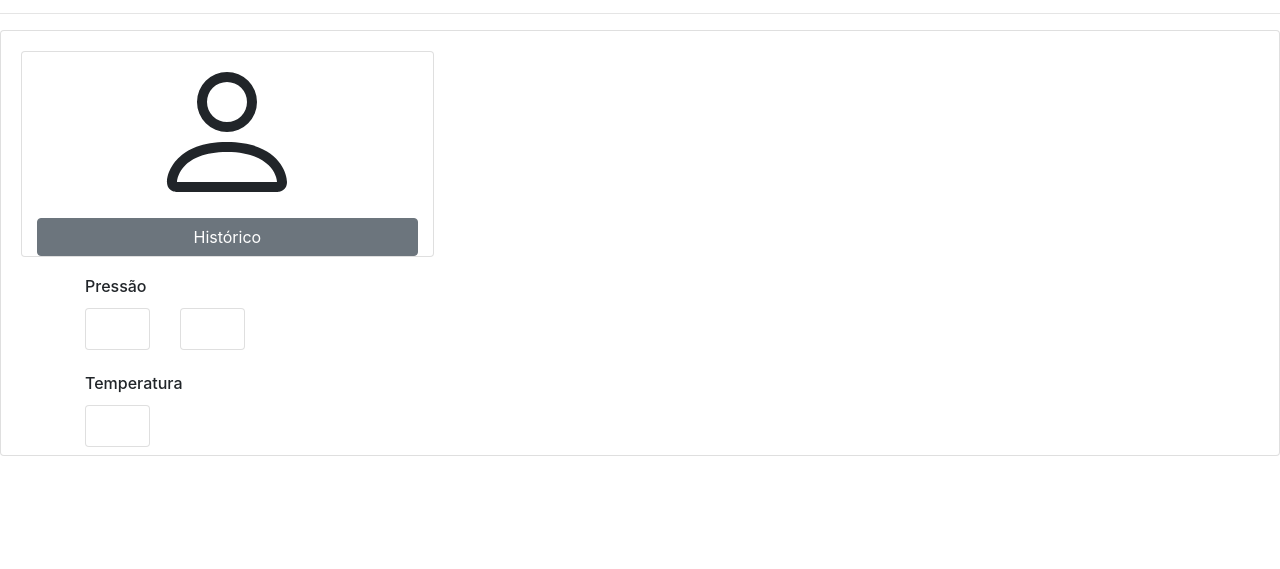
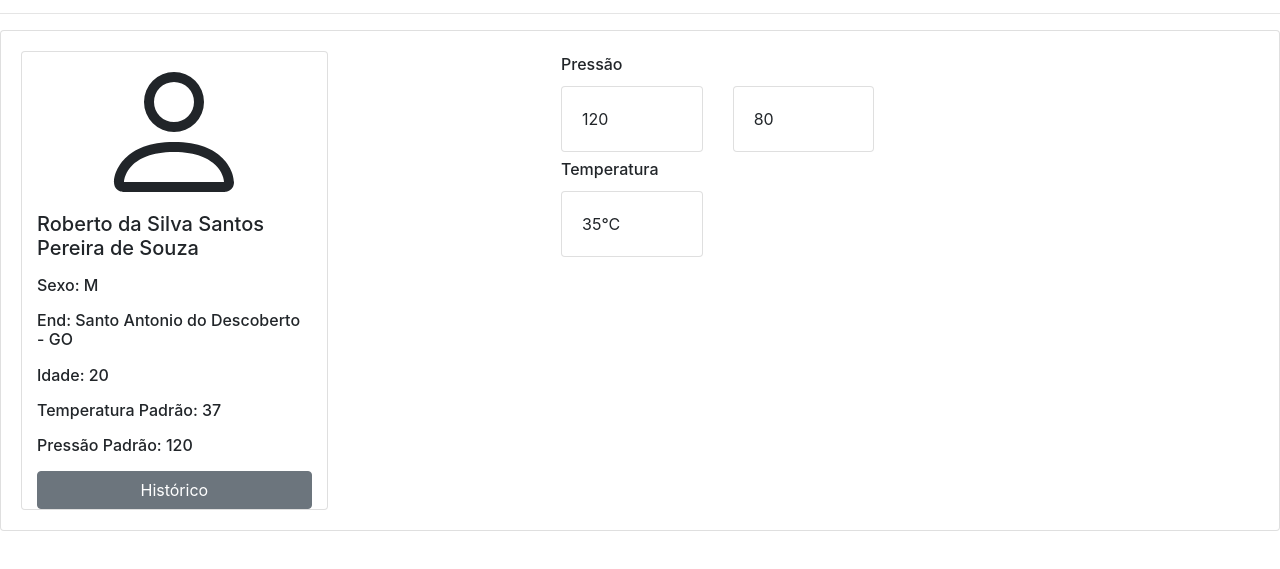
Before and after one commit to jppsantos/HopestarRosa, a plain HTML site: page html/MonitoringScreen.html in a window 1280 px wide. Shown: the part 51-620 px from the top of the page. Drawn offline with nearby package versions, Linux system fonts and the light colour scheme; files whose address does not match are found by name.

Commit message:
Tela de Monitoramento (Front-end)

```diff
--- a/html/MonitoringScreen.html
+++ b/html/MonitoringScreen.html
@@ -1,42 +1,22 @@
-<!DOCTYPE html>
 <html>
-	<meta charset="utf-8">
   <head>
     <script type="text/javascript" src="script/HistoricScreen.js"></script>
     <link rel="stylesheet" href="https://maxcdn.bootstrapcdn.com/bootstrap/4.0.0/css/bootstrap.min.css">
 	  <script src="https://ajax.googleapis.com/ajax/libs/jquery/3.4.1/jquery.min.js"></script>
     <script src="https://cdnjs.cloudflare.com/ajax/libs/popper.js/1.16.0/umd/popper.min.js"></script>
     <script src="https://maxcdn.bootstrapcdn.com/bootstrap/4.4.1/js/bootstrap.min.js"></script>
-	<title>HopStar</title>
+	   <meta charset="UTF-8">
+
+    <title>Monitoramento</title>
   </head>
   <body>
 		<h1>HopStar</h1>
 		<hr />
-	<script type="text/javascript" src="seu_jquery.js"></script>
 
-	 <script type="text/javascript">
-
-	 /*$(function(){
-			$.ajax({
-				 url: '', // página da requisição externa
-				 type: 'GET',
-
-				 // parâmetro "html" vem com o conteúdo da página completo
-				 success: function(html) {
-
-					 var nomePaciente = $(html).find('h4');
-					 $("#nomePaciente").html(nomePaciente); // Pega  o nome do paciente na pagina de pacientes
-
-					 var dadosPaciente = $(html).find('h5'); // Pega o nome do paciente na pagina de pacientes
- 					$("#dadosPaciente").html(dadosPaciente);
-
-			 }
-		 });
-	 });
-
-	 </script>
-	<div class = "card">
-			<div class = "card-body">
+		<div class="card">
+		<div class="row">
+			<div class="col-sm-5">
+				<div class = "card-body" style="width: 60rem;">
 					<div class="card col-sm-4">
 						<div class="text-center">
 							<svg class="bi bi-person" width="10em" height="10em" viewBox="0 0 16 16" fill="currentColor" xmlns="http://www.w3.org/2000/svg">
@@ -44,37 +24,48 @@
 							</svg>
 						</div>
 						<div id = nomePaciente>
+							<h5><label class ="text-">Roberto da Silva Santos Pereira de Souza</label></h4>
 						</div>
 						<div id = dadosPaciente>
+							<h6><label class ="">Sexo: M</label></h5>
+							<h6><label class ="">End: Santo Antonio do Descoberto - GO</label></h5>
+							<h6><label class ="">Idade: 20</label></h5>
+							<h6><label class ="">Temperatura Padrão: 37</label></h5>
+							<h6><label class ="">Pressão Padrão: 120</label></h5>
 						</div>
 						<input type="button" value="Histórico" onClick= "" class="btn btn-secondary">
 				</div>
 			</div>
+		</div>
+			<div class="col-sm-5">
+				<br>
 
 				<div class="container">
 				<h6 class="card-title">Pressão</h4>
-				<div class = "row mb-4">
-					<div class="col-sm-1">
+				<div class = "row mb-2">
+					<div class="col-sm-4">
 							<div class = "card">
 								<div class = "card-body">
-
+									120
 								</div>
 							</div>
 						</div>
-					<div class="col-sm-1">
+					<div class="col-sm-4">
 						<div class = "card">
 							<div class = "card-body">
-
+								80
 							</div>
 						</div>
 					</div>
 			</div>
 			<h6 class="card-title">Temperatura</h4>
 			<div class = "row mb-2">
-				<div class="col-sm-1">
+				<div class="col-sm-4">
 					<div class = "card">
 						<div class = "card-body">
-
+							35°C
+						</div>
+					</div>
 				</div>
 			</div>
 		</div>
@@ -82,6 +73,9 @@
 	</div>
 	</div>
 
+  </body>
+</html>
+
 
 </body>
 </html>
```
Lines whose indentation alone changed are shown as unchanged.
